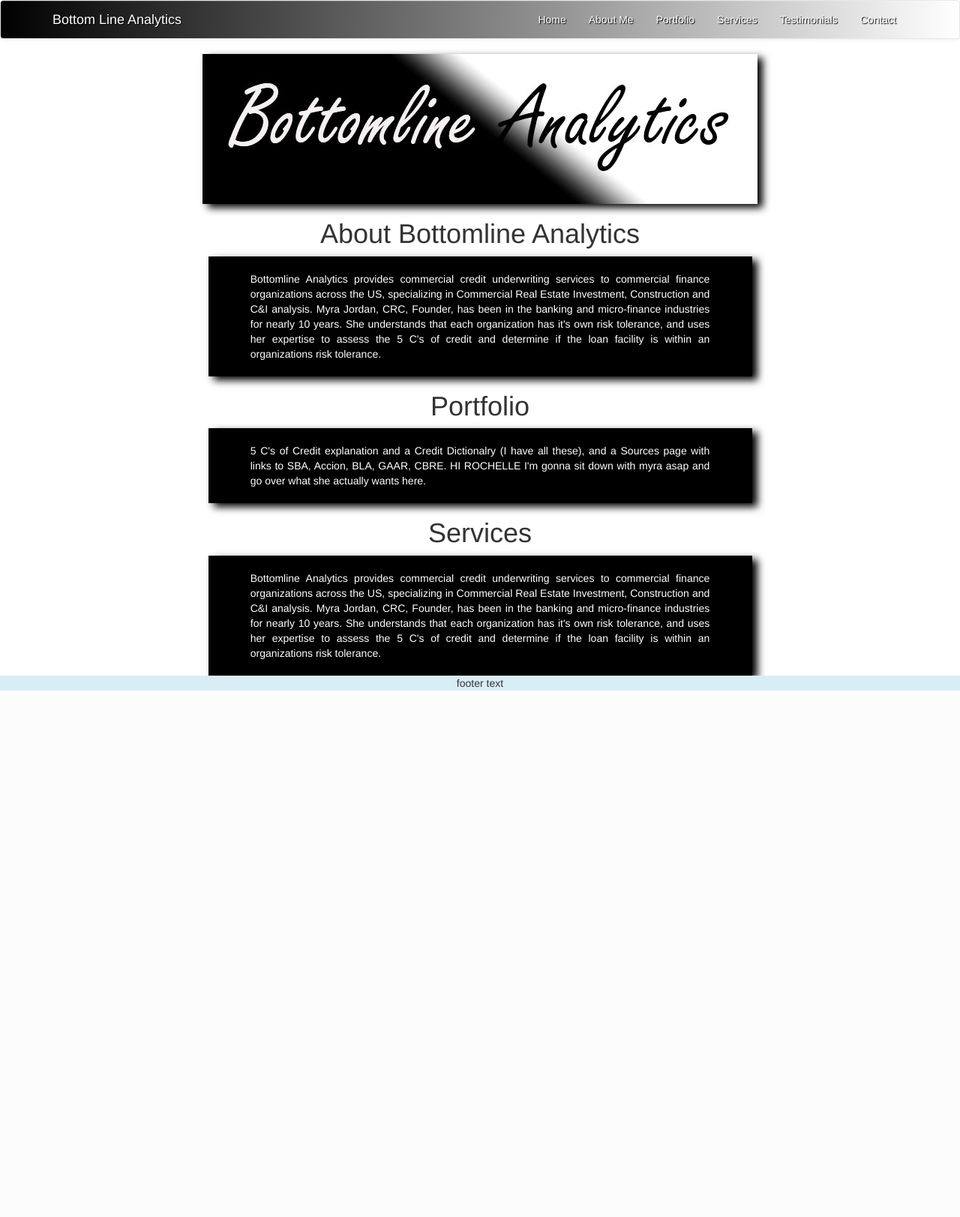
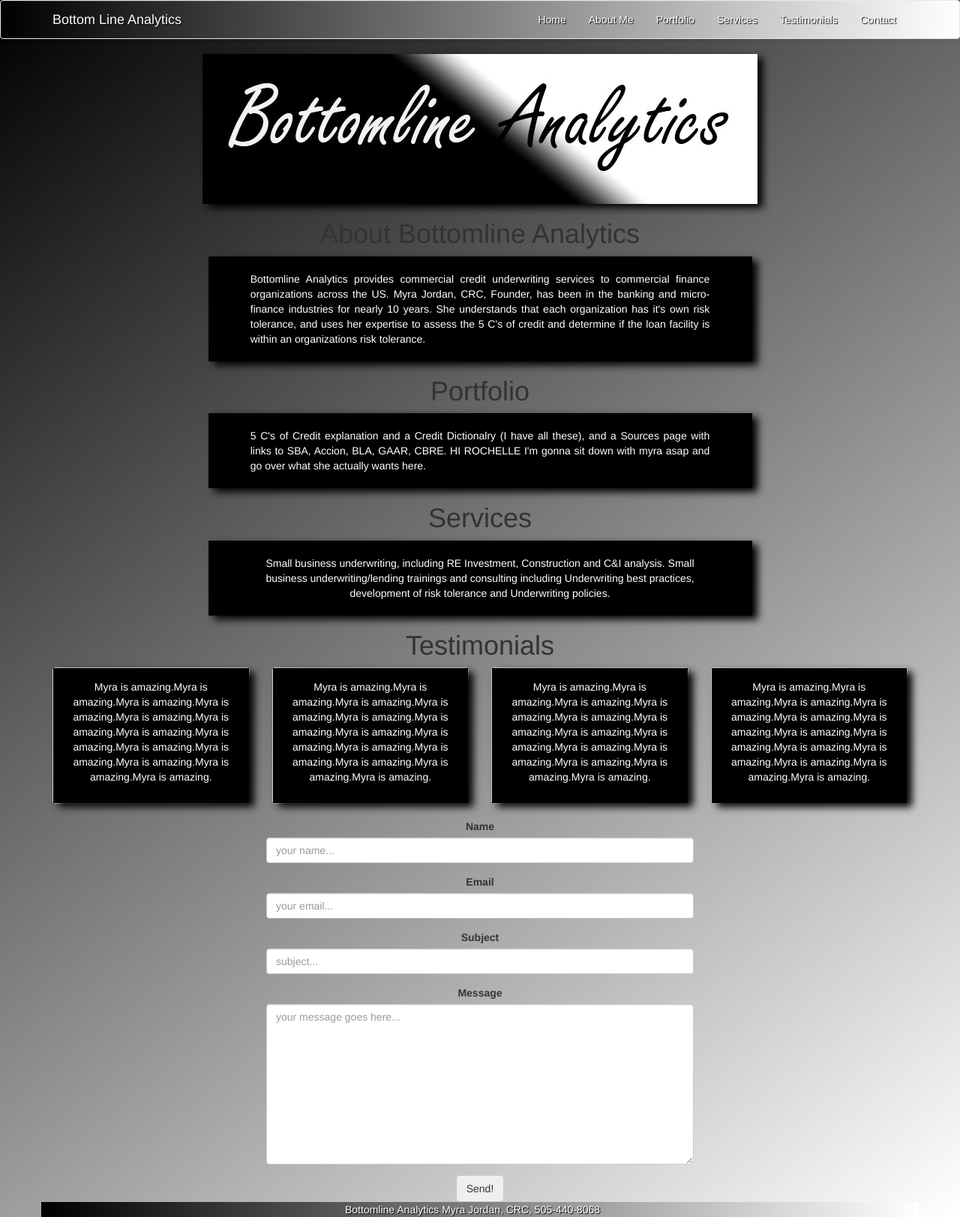
Before and after one commit to abqmj/my-pwp-bottomlineanalytics, a PHP site: page / in a window 1280 px wide. Shown: the whole page at 75% size. Before the commit the page ends 921 px from the top, so only its background shows below. Run offline with PHP 8.4, Linux system fonts and the light colour scheme; some libraries are stand-ins or nearby versions.

Commit message:
added testimonials need to add pictures of the ppl who leave testimonials .. need help adding a place holder for their images i'd like it to be a circle

```diff
--- a/public_html/css/style.css
+++ b/public_html/css/style.css
@@ -11,6 +11,11 @@ body { width: 100%;}
 	display: flex;
 	flex-direction: column;
 	min-height: 100vh;
+	background: #000000; /* Old Browsers */
+	background: -webkit-linear-gradient(top left,#000000, #ffffff); /*Safari 5.1-6*/
+	background: -o-linear-gradient(top left,#000000,#ffffff); /*Opera 11.1-12*/
+	background: -moz-linear-gradient(top left,#000000,#ffffff); /*Fx 3.6-15*/
+	background: linear-gradient(top left, #000000, #ffffff); /*Standard*/
 }
 
 .sfooter-content {
@@ -104,7 +109,7 @@ width: 200px;
 	text-align: justify;
 	padding: 20px;
 	text-shadow: 1px 1px 1px black;}
-.Services{
+.Services {
 	background-color: #000000;
 	width: 58%;
 	margin: 0 auto;
@@ -123,6 +128,29 @@ width: 200px;
 	width: 90%;
 	margin: 0 auto;
 	color: #ffffff;
-	text-align: justify;
+
 	padding: 20px;
 	text-shadow: 1px 1px 1px black;}
+.panel-body {
+	background-color: #000000;
+	box-shadow: 7px 5px 10px black;
+}
+#panel-bodyText {
+	color: #ffffff;
+	text-shadow: 1px 1px 1px black;
+}
+
+
+#bottomfooter {
+	background: #000000; /* Old Browsers */
+	background: -webkit-linear-gradient(top left,#000000, #ffffff); /*Safari 5.1-6*/
+	background: -o-linear-gradient(top left,#000000,#ffffff); /*Opera 11.1-12*/
+	background: -moz-linear-gradient(top left,#000000,#ffffff); /*Fx 3.6-15*/
+	background: linear-gradient(top left, #000000, #ffffff); /*Standard*/
+}
+#bottomfooterText {
+	color: #ffffff;
+	text-align: justify;
+	font-family: "Helvetica Neue",Helvetica,Arial,sans-serif;
+	text-shadow: 1px 1px 1px black;
+}
--- a/public_html/index.php
+++ b/public_html/index.php
@@ -57,7 +57,7 @@
 								<li><a id="nav-ul" href="#Portfolio">Portfolio</a></li>
 								<li><a id="nav-ul" href="#Services">Services</a></li>
 								<li><a id="nav-ul" href="#Testimonials">Testimonials</a></li>
-								<li><a id="nav-ul" href="#Contact">Contact</a></li>
+								<li><a id="nav-ul" href="#ContactForm">Contact</a></li>
 							</ul>
 						</div><!-- /.navbar-collapse -->
 					</div><!-- /.container-fluid -->
@@ -67,7 +67,7 @@
 			<!-- Home -->
 			<section>
 				<div class="container">
-					<div class="row">
+					<div id="Home" class="row">
 						<div id="logo-base">
 							<img src="images/BottomlineAnalyticsLogo.jpg"/>
 						</div>
@@ -77,16 +77,16 @@
 			<div class="bg-2 text-center">
 				<div class="container-fluid">
 			<!--About Me -->
-			<h1>About Bottomline Analytics</h1>
+			<h1 id="AboutMe">About Bottomline Analytics</h1>
 			<div class="aboutMe">
-				<p class="aboutMeText">Bottomline Analytics provides commercial credit underwriting services to commercial finance organizations across the US, specializing in Commercial Real Estate Investment, Construction and C&I analysis. Myra Jordan, CRC, Founder, has been in the banking and micro-finance industries for nearly 10 years. She understands that each organization has it's own risk tolerance, and uses her expertise to assess the 5 C's of credit and determine if the loan facility is within an organizations risk tolerance.</p>
+				<p class="aboutMeText">Bottomline Analytics provides commercial credit underwriting services to commercial finance organizations across the US. Myra Jordan, CRC, Founder, has been in the banking and micro-finance industries for nearly 10 years. She understands that each organization has it's own risk tolerance, and uses her expertise to assess the 5 C's of credit and determine if the loan facility is within an organizations risk tolerance.</p>
 			</div>
 				</div>
 			</div>
 			<div class="bg-2 text-center">
 				<div class="container-fluid">
 					<!--Portfolio -->
-					<h1>Portfolio</h1>
+					<h1 id="Portfolio">Portfolio</h1>
 					<div class="Portfolio">
 						<p class="portfolioText">5 C's of Credit explanation and a Credit Dictionalry (I have all these), and a Sources page with links to SBA, Accion, BLA, GAAR, CBRE. HI ROCHELLE I'm gonna sit down with myra asap and go over what she actually wants here.</p>
 					</div>
@@ -95,17 +95,117 @@
 			<div class="bg-2 text-center">
 				<div class="container-fluid">
 					<!--Services -->
-					<h1>Services</h1>
+					<h1 id="Services">Services</h1>
 					<div class="Services">
-						<p class="servicesText">Bottomline Analytics provides commercial credit underwriting services to commercial finance organizations across the US, specializing in Commercial Real Estate Investment, Construction and C&I analysis. Myra Jordan, CRC, Founder, has been in the banking and micro-finance industries for nearly 10 years. She understands that each organization has it's own risk tolerance, and uses her expertise to assess the 5 C's of credit and determine if the loan facility is within an organizations risk tolerance.</p>
+						<p class="servicesText">Small business underwriting, including RE Investment, Construction and C&I analysis.
+							Small business underwriting/lending trainings and consulting including Underwriting best practices, development of risk tolerance and Underwriting policies.  </p>
 					</div>
 				</div>
 			</div>
-			<footer class="bg-info text-center">
+			<!-- Testimonials -->
+			<section>
+				<div class="bg-2 text-center">
+				<h1 id="Testimonials">Testimonials</h1>
+				<div class="container">
+					<div class="row">
+						<div class="col-md-3 text-center">
+
+							<!-- Profile Pic-->
+
+
+							<!-- Testimonials -->
+							<div class="panel panel-default">
+								<div class="panel-body">
+									<p id="panel-bodyText">Myra is amazing.Myra is amazing.Myra is amazing.Myra is amazing.Myra is amazing.Myra is amazing.Myra is amazing.Myra is amazing.Myra is amazing.Myra is amazing.Myra is amazing.Myra is amazing.Myra is amazing.</p>
+								</div>
+							</div>
+						</div><!--/.col-md-3 -->
+						<!-- Testimonials -->
+						<section>
+							<div class="container">
+								<div class="row">
+									<div class="col-md-3 text-center">
+										<!-- Profile Pic-->
+
+										<!-- Testimonials -->
+										<div class="panel panel-default">
+											<div class="panel-body">
+												<p id="panel-bodyText">Myra is amazing.Myra is amazing.Myra is amazing.Myra is amazing.Myra is amazing.Myra is amazing.Myra is amazing.Myra is amazing.Myra is amazing.Myra is amazing.Myra is amazing.Myra is amazing.Myra is amazing.</p>
+											</div>
+										</div>
+									</div><!--/.col-md-3 -->
+									<!-- Testimonials -->
+									<section>
+										<div class="container">
+											<div class="row">
+												<div class="col-md-3 text-center">
+													<!-- Profile Pic-->
+
+													<!-- Testimonials -->
+													<div class="panel panel-default">
+														<div class="panel-body">
+															<p id="panel-bodyText">Myra is amazing.Myra is amazing.Myra is amazing.Myra is amazing.Myra is amazing.Myra is amazing.Myra is amazing.Myra is amazing.Myra is amazing.Myra is amazing.Myra is amazing.Myra is amazing.Myra is amazing.</p>
+														</div>
+													</div>
+												</div><!--/.col-md-3 -->
+												<!-- Testimonials -->
+												<section>
+													<div class="container">
+														<div class="row">
+															<div class="col-md-3 text-center">
+																<!-- Profile Pic-->
+
+																<!-- Testimonials -->
+																<div class="panel panel-default">
+																	<div class="panel-body">
+																		<p id="panel-bodyText">Myra is amazing.Myra is amazing.Myra is amazing.Myra is amazing.Myra is amazing.Myra is amazing.Myra is amazing.Myra is amazing.Myra is amazing.Myra is amazing.Myra is amazing.Myra is amazing.Myra is amazing.</p>
+																	</div>
+																</div>
+															</div><!--/.col-md-3 -->
+			<div id="ContactForm" class="row">
+				<div class="col-md-3"></div>
+				<div class="col-md-6">
+					<form id="contact-form" action="php/mailer.php" method="post">
+
+						<div class="form-group">
+							<label for="contact_name">Name</label>
+							<input class="form-control" type="text" id="contact_name" name="contact_name" placeholder="your name...">
+						</div>
+
+						<div class="form-group">
+							<label for="contact_email">Email</label>
+							<input class="form-control" type="email" id="contact_email" name="contact_email" placeholder="your email...">
+						</div>
+
+						<div class="form-group">
+							<label for="contact_subject">Subject</label>
+							<input class="form-control" type="text" id="contact_subject" name="contact_subject" placeholder="subject...">
+						</div>
+
+						<div class="form-group">
+							<label for="contact_message">Message</label>
+							<textarea class="form-control" name="contact_message" id="contact_message" cols="30" rows="10" placeholder="your message goes here..."></textarea>
+						</div>
+
+						<!--	Google reCAPTCHA -->
+						<div class="g-recaptcha" data-sitekey="6LcpdBcUAAAAAMRMZDc-7pGMwurb3FpwpsL6FhYc"></div>
+
+						<button class="btn color-submit">Send!</button>
+					</form>
+				</div>
+			</div>
+
+			<!--empty area for form error/success output-->
+			<div class="row">
+				<div class="col-xs-12">
+					<div id="output-area"></div>
+				</div>
+			</div>
+			<footer id="bottomfooter" class="bg-info text-center">
 			<div class="container">
 				<div class="row">
-					<div class="col-md-4 col-md-offset-4">
-						footer text
+					<div id="bottomfooterText" class="col-md-4 col-md-offset-4">
+						Bottomline Analytics Myra Jordan, CRC, 505-440-8068
 					</div>
 				</div>
 			</div>
```
